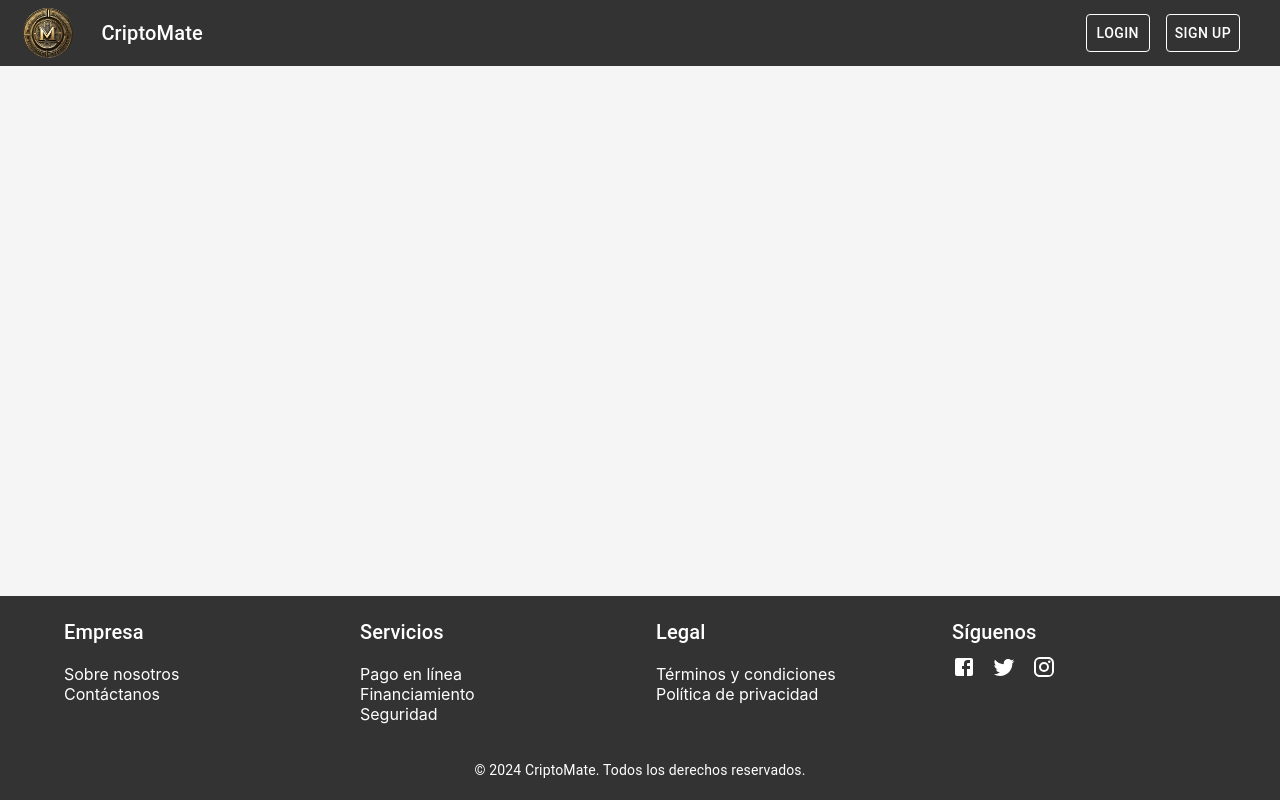
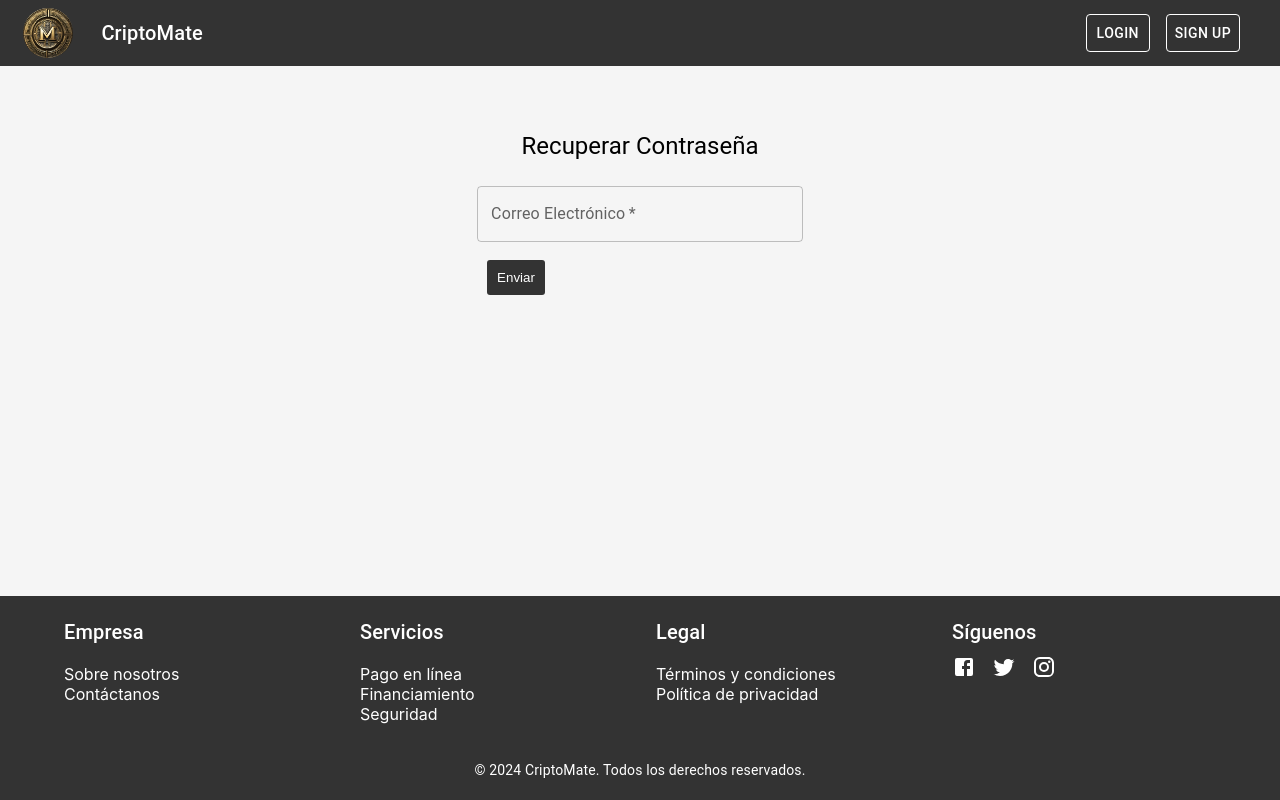
Before and after one commit to camicerquetti/frontcriptomate, a React (Create React App) app: page /recover-password in a window 1280 px wide. Built offline with nearby package versions, Linux system fonts and the light colour scheme; no server answers.

Commit message:
recuperar

```diff
--- a/src/App.js
+++ b/src/App.js
@@ -15,6 +15,7 @@ import Dashboard from './componentes/Dashboard';
 import NotFound from './componentes/Notfound';
 import UserList from './componentes/UserList';
 import Enviodemonedas from './componentes/enviodemonedas';
+import RecoverPassword from './componentes/recover-password';
 
 function App() {
   const [data, setData] = useState(null); // Estado para almacenar datos del backend
@@ -82,6 +83,7 @@ function App() {
             <Route path="/enviodemonedas" element={<Enviodemonedas />} />
             <Route path="/UserList" element={<UserList />} />
             <Route path="/Notfound" element={<NotFound />} />
+            <Route path="/recover-password" element={<RecoverPassword />} />
           </Routes>
         </main>
         <Footer />
--- a/src/componentes/login.js
+++ b/src/componentes/login.js
@@ -1,23 +1,22 @@
 import React, { useState } from 'react';
-import { TextField, Button, Typography, Container, Box } from '@mui/material';
-import { useNavigate } from 'react-router-dom'; // Para redireccionar al usuario
-import '../App.css'; // Asegúrate de tener este archivo CSS
+import { TextField, Button, Typography, Container, Box, Link } from '@mui/material';
+import { useNavigate } from 'react-router-dom';
+import '../App.css';
 
 const LoginForm = () => {
   const [email, setEmail] = useState('');
   const [password, setPassword] = useState('');
   const [error, setError] = useState('');
   const [success, setSuccess] = useState('');
-  const navigate = useNavigate(); // Hook para redirigir al usuario
+  const navigate = useNavigate();
 
   const handleSubmit = async (event) => {
     event.preventDefault();
-
     setError('');
     setSuccess('');
 
     try {
-      const response = await fetch('https://criptomate-jbch.onrender.com/login', { // Ajusta la URL según tu configuración
+      const response = await fetch('https://criptomate-jbch.onrender.com/login', {
         method: 'POST',
         headers: {
           'Content-Type': 'application/json',
@@ -29,13 +28,9 @@ const LoginForm = () => {
 
       if (response.ok) {
         setSuccess('Login successful');
-        localStorage.setItem('token', data.token); // Guardar el token en localStorage
-        localStorage.setItem('userId', data.userId); // Guardar el userId en localStorage
+        localStorage.setItem('token', data.token);
+        localStorage.setItem('userId', data.userId);
 
-        // Log para verificar si se llega a esta línea
-        console.log('Login successful, redirecting to /billetera');
-
-        // Redirigir a la página de billetera
         navigate('/billetera');
       } else {
         setError(data.error || 'Login failed');
@@ -82,6 +77,13 @@ const LoginForm = () => {
           >
             Iniciar Sesión
           </Button>
+          <Link
+            href="/recover-password"
+            variant="body2"
+            sx={{ mt: 2, display: 'block', textAlign: 'center' }}
+          >
+            Olvidaste tu contraseña?
+          </Link>
         </Box>
       </Box>
     </Container>
--- /dev/null
+++ b/src/componentes/recover-password.js
@@ -0,0 +1,85 @@
+import React, { useState } from 'react';
+import { TextField, Button, Typography, Container, Box } from '@mui/material';
+import { useNavigate } from 'react-router-dom';
+
+const RecoverPassword = () => {
+  const [email, setEmail] = useState('');
+  const [message, setMessage] = useState('');
+  const [error, setError] = useState('');
+  const navigate = useNavigate();
+
+  const handleSubmit = async (event) => {
+    event.preventDefault();
+    setError('');
+    setMessage('');
+
+    // Validar el campo de correo electrónico
+    if (!email.trim()) {
+      setError('El correo electrónico es obligatorio.');
+      return;
+    }
+
+    // Expresión regular para validar el formato del correo electrónico
+    const emailPattern = /^[^\s@]+@[^\s@]+\.[^\s@]+$/;
+    if (!emailPattern.test(email)) {
+      setError('Por favor, ingresa un correo electrónico válido.');
+      return;
+    }
+
+    try {
+      const response = await fetch('https://criptomate-jbch.onrender.com/recover-password', {
+        method: 'POST',
+        headers: {
+          'Content-Type': 'application/json',
+        },
+        body: JSON.stringify({ email }),
+      });
+
+      const data = await response.json();
+
+      if (response.ok) {
+        setMessage('Se ha enviado un correo con las instrucciones para recuperar tu contraseña.');
+        setTimeout(() => navigate('/login'), 3000); // Redirige después de 3 segundos
+      } else {
+        setError(data.error || 'Error al enviar el correo');
+      }
+    } catch (error) {
+      setError('Ocurrió un error');
+      console.error('Request failed:', error);
+    }
+  };
+
+  return (
+    <Container component="main" maxWidth="xs" sx={{ mt: 8 }}> {/* Ajusta el margen superior aquí */}
+      <Box sx={{ display: 'flex', flexDirection: 'column', alignItems: 'center' }}>
+        <Typography component="h1" variant="h5">
+          Recuperar Contraseña
+        </Typography>
+        <Box component="form" onSubmit={handleSubmit} sx={{ mt: 1 }}>
+          <TextField
+            margin="normal"
+            required
+            fullWidth
+            label="Correo Electrónico"
+            variant="outlined"
+            value={email}
+            onChange={(e) => setEmail(e.target.value)}
+            error={!!error} // Muestra el error en el campo
+            helperText={error} // Muestra el mensaje de error
+          />
+          {message && <Typography color="success">{message}</Typography>}
+          <Button class="but"
+            type="submit"
+            variant="contained"
+            color="primary"
+            sx={{ mt: 2 }}
+          >
+            Enviar
+          </Button>
+        </Box>
+      </Box>
+    </Container>
+  );
+};
+
+export default RecoverPassword;
```
